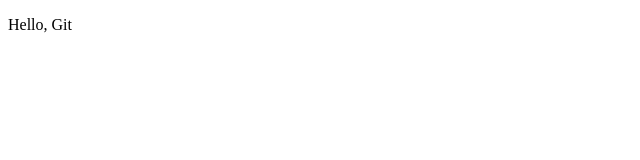
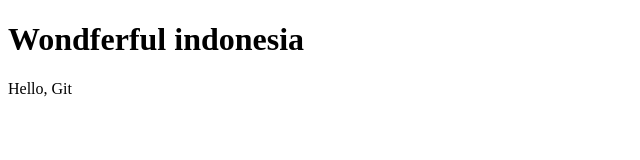
Before and after one commit to FabrizioFaniello/repo, a plain HTML site: page index.html in a window 1280 px wide. Shown: the whole page, without its empty margins (0-640 px from the left). Drawn offline with Linux system fonts and the light colour scheme.

Commit message:
added h1 element

```diff
--- a/index.html
+++ b/index.html
@@ -6,6 +6,7 @@
     <title>Belajar Git</title>
 </head>
 <body>
+    <h1>Wondferful indonesia</h1>
     <p>Hello, Git</p>
 </body>
 <script src="script.js">
```
